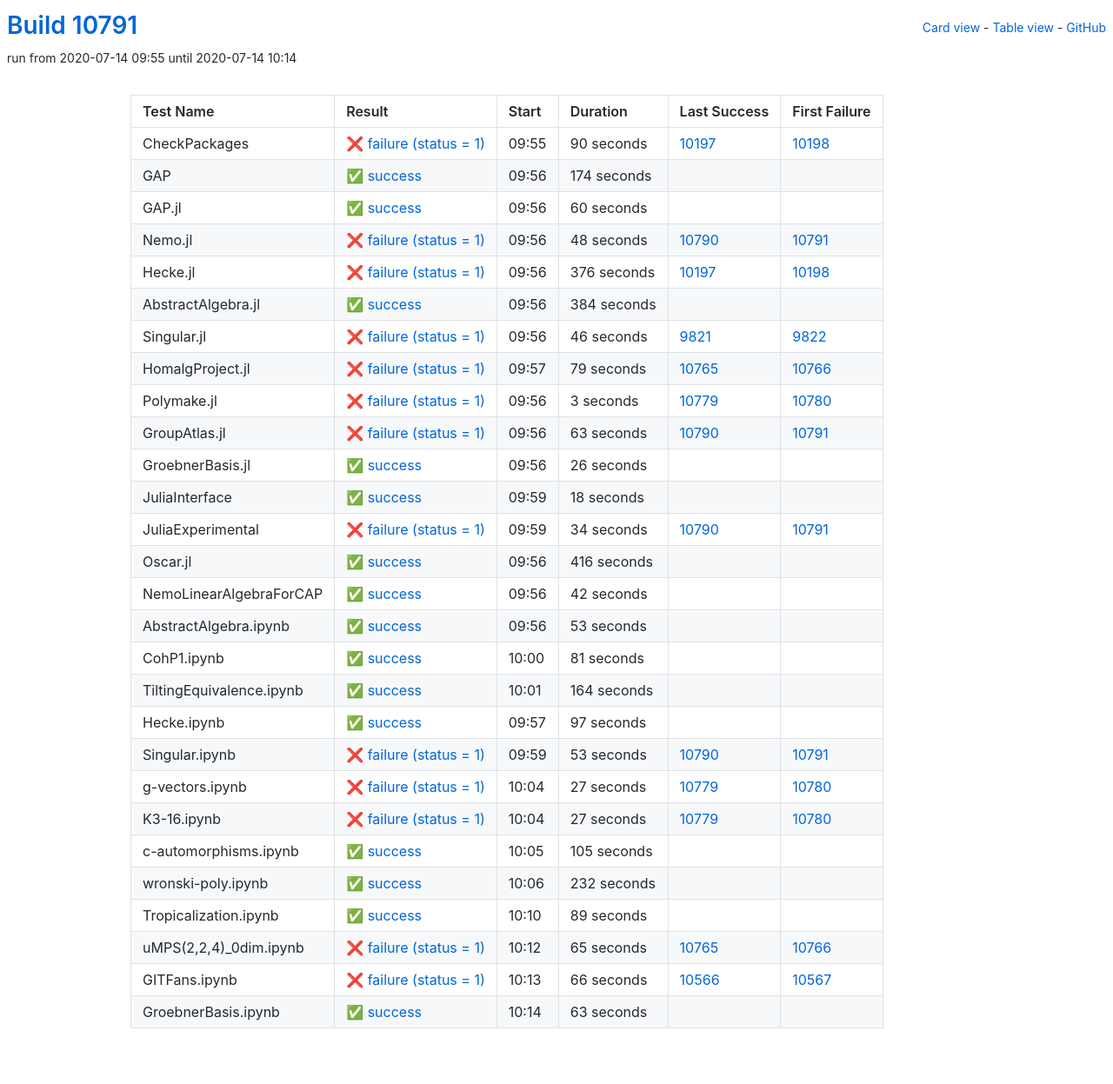
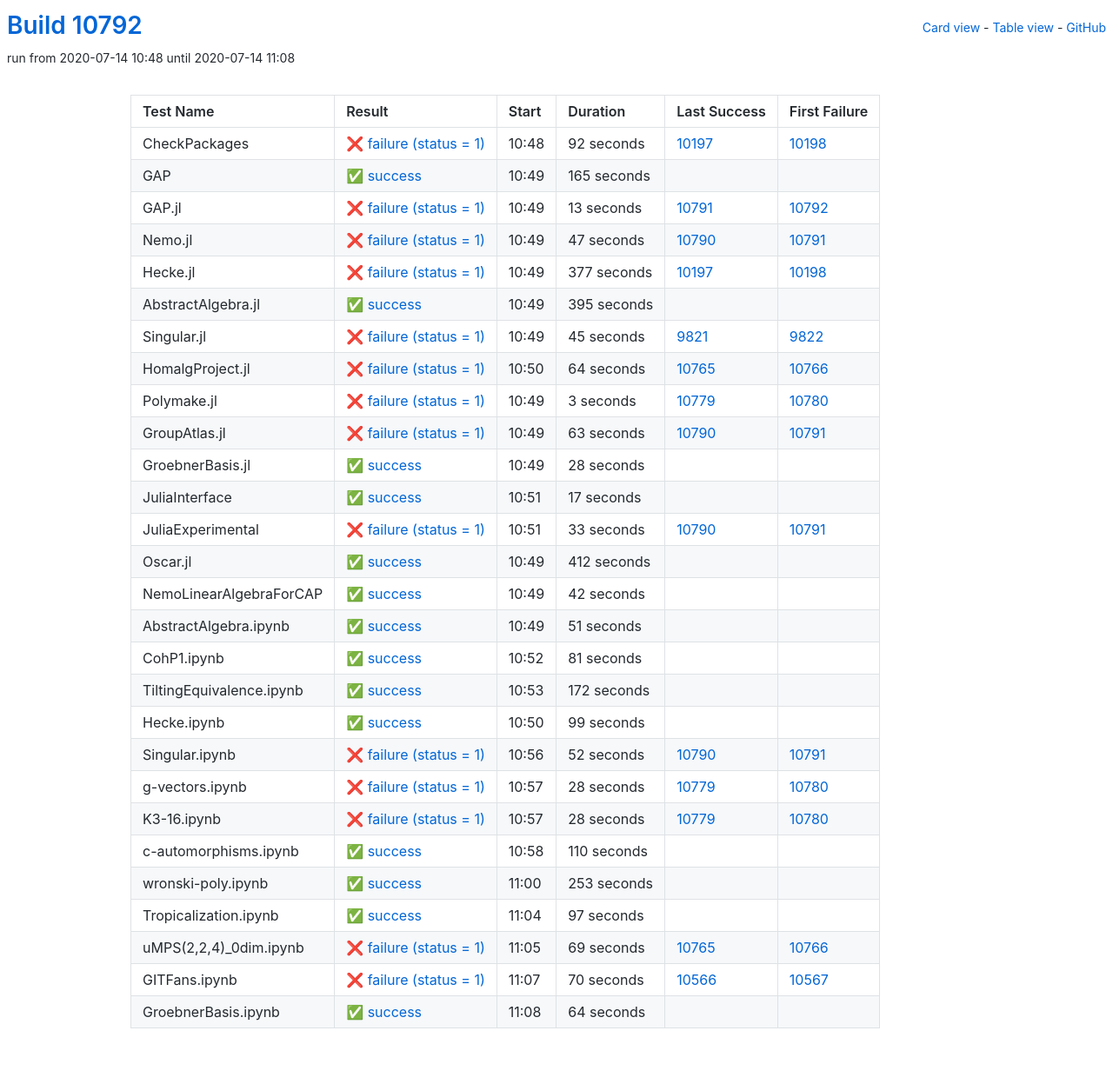
Before and after one commit to oscar-system/oscar-ci-status, a Jekyll site: the page built from table.html, in a window 1280 px wide. Shown: the whole page at 87% size. Built offline with Jekyll 4.4.1, drawn with Linux system fonts in a browser that asks for light colours.

Commit message:
Build #10792

```diff
--- a/_data/ci.yml
+++ b/_data/ci.yml
@@ -1,6 +1,6 @@
 ---
-build: 10791
-build_url: https://oscarci.mathematik.uni-kl.de/job/oscar/10791/
+build: 10792
+build_url: https://oscarci.mathematik.uni-kl.de/job/oscar/10792/
 job: oscar
 organization: oscar-system
 repo: oscar-ci-status
@@ -8,104 +8,104 @@
 tests:
 - name: CheckPackages
   id: checkpackages
-  log: https://oscarci.mathematik.uni-kl.de/job/oscar/10791/artifact/logs/build-10791/CheckPackages.log
-  start: 2020-07-14 09:55
+  log: https://oscarci.mathematik.uni-kl.de/job/oscar/10792/artifact/logs/build-10792/CheckPackages.log
+  start: 2020-07-14 10:48
   success: false
   exitcode: 1
   status: failure
-  duration: 90
+  duration: 92
   last_success: 10197
   last_success_url: https://oscarci.mathematik.uni-kl.de/job/oscar/10197/
   first_failure: 10198
   first_failure_url: https://oscarci.mathematik.uni-kl.de/job/oscar/10198/
 - name: GAP
   id: gap
-  log: https://oscarci.mathematik.uni-kl.de/job/oscar/10791/artifact/logs/build-10791/GAP.log
-  start: 2020-07-14 09:56
+  log: https://oscarci.mathematik.uni-kl.de/job/oscar/10792/artifact/logs/build-10792/GAP.log
+  start: 2020-07-14 10:49
   success: true
   exitcode: 0
   status: success
-  duration: 174
+  duration: 165
   last_success: false
   last_success_url:
   first_failure: false
   first_failure_url:
 - name: GAP.jl
   id: gap-jl
-  log: https://oscarci.mathematik.uni-kl.de/job/oscar/10791/artifact/logs/build-10791/GAP.jl.log
-  start: 2020-07-14 09:56
-  success: true
-  exitcode: 0
-  status: success
-  duration: 60
-  last_success: false
-  last_success_url:
-  first_failure: false
-  first_failure_url:
-- name: Nemo.jl
-  id: nemo-jl
-  log: https://oscarci.mathematik.uni-kl.de/job/oscar/10791/artifact/logs/build-10791/Nemo.jl.log
-  start: 2020-07-14 09:56
+  log: https://oscarci.mathematik.uni-kl.de/job/oscar/10792/artifact/logs/build-10792/GAP.jl.log
+  start: 2020-07-14 10:49
   success: false
   exitcode: 1
   status: failure
-  duration: 48
+  duration: 13
+  last_success: 10791
+  last_success_url: https://oscarci.mathematik.uni-kl.de/job/oscar/10791/
+  first_failure: 10792
+  first_failure_url: https://oscarci.mathematik.uni-kl.de/job/oscar/10792/
+- name: Nemo.jl
+  id: nemo-jl
+  log: https://oscarci.mathematik.uni-kl.de/job/oscar/10792/artifact/logs/build-10792/Nemo.jl.log
+  start: 2020-07-14 10:49
+  success: false
+  exitcode: 1
+  status: failure
+  duration: 47
   last_success: 10790
   last_success_url: https://oscarci.mathematik.uni-kl.de/job/oscar/10790/
   first_failure: 10791
   first_failure_url: https://oscarci.mathematik.uni-kl.de/job/oscar/10791/
 - name: Hecke.jl
   id: hecke-jl
-  log: https://oscarci.mathematik.uni-kl.de/job/oscar/10791/artifact/logs/build-10791/Hecke.jl.log
-  start: 2020-07-14 09:56
+  log: https://oscarci.mathematik.uni-kl.de/job/oscar/10792/artifact/logs/build-10792/Hecke.jl.log
+  start: 2020-07-14 10:49
   success: false
   exitcode: 1
   status: failure
-  duration: 376
+  duration: 377
   last_success: 10197
   last_success_url: https://oscarci.mathematik.uni-kl.de/job/oscar/10197/
   first_failure: 10198
   first_failure_url: https://oscarci.mathematik.uni-kl.de/job/oscar/10198/
 - name: AbstractAlgebra.jl
   id: abstractalgebra-jl
-  log: https://oscarci.mathematik.uni-kl.de/job/oscar/10791/artifact/logs/build-10791/AbstractAlgebra.jl.log
-  start: 2020-07-14 09:56
+  log: https://oscarci.mathematik.uni-kl.de/job/oscar/10792/artifact/logs/build-10792/AbstractAlgebra.jl.log
+  start: 2020-07-14 10:49
   success: true
   exitcode: 0
   status: success
-  duration: 384
+  duration: 395
   last_success: false
   last_success_url:
   first_failure: false
   first_failure_url:
 - name: Singular.jl
   id: singular-jl
-  log: https://oscarci.mathematik.uni-kl.de/job/oscar/10791/artifact/logs/build-10791/Singular.jl.log
-  start: 2020-07-14 09:56
+  log: https://oscarci.mathematik.uni-kl.de/job/oscar/10792/artifact/logs/build-10792/Singular.jl.log
+  start: 2020-07-14 10:49
   success: false
   exitcode: 1
   status: failure
-  duration: 46
+  duration: 45
   last_success: 9821
   last_success_url: https://oscarci.mathematik.uni-kl.de/job/oscar/9821/
   first_failure: 9822
   first_failure_url: https://oscarci.mathematik.uni-kl.de/job/oscar/9822/
 - name: HomalgProject.jl
   id: homalgproject-jl
-  log: https://oscarci.mathematik.uni-kl.de/job/oscar/10791/artifact/logs/build-10791/HomalgProject.jl.log
-  start: 2020-07-14 09:57
+  log: https://oscarci.mathematik.uni-kl.de/job/oscar/10792/artifact/logs/build-10792/HomalgProject.jl.log
+  start: 2020-07-14 10:50
   success: false
   exitcode: 1
   status: failure
-  duration: 79
+  duration: 64
   last_success: 10765
   last_success_url: https://oscarci.mathematik.uni-kl.de/job/oscar/10765/
   first_failure: 10766
   first_failure_url: https://oscarci.mathematik.uni-kl.de/job/oscar/10766/
 - name: Polymake.jl
   id: polymake-jl
-  log: https://oscarci.mathematik.uni-kl.de/job/oscar/10791/artifact/logs/build-10791/Polymake.jl.log
-  start: 2020-07-14 09:56
+  log: https://oscarci.mathematik.uni-kl.de/job/oscar/10792/artifact/logs/build-10792/Polymake.jl.log
+  start: 2020-07-14 10:49
   success: false
   exitcode: 1
   status: failure
@@ -116,8 +116,8 @@
   first_failure_url: https://oscarci.mathematik.uni-kl.de/job/oscar/10780/
 - name: GroupAtlas.jl
   id: groupatlas-jl
-  log: https://oscarci.mathematik.uni-kl.de/job/oscar/10791/artifact/logs/build-10791/GroupAtlas.jl.log
-  start: 2020-07-14 09:56
+  log: https://oscarci.mathematik.uni-kl.de/job/oscar/10792/artifact/logs/build-10792/GroupAtlas.jl.log
+  start: 2020-07-14 10:49
   success: false
   exitcode: 1
   status: failure
@@ -128,56 +128,56 @@
   first_failure_url: https://oscarci.mathematik.uni-kl.de/job/oscar/10791/
 - name: GroebnerBasis.jl
   id: groebnerbasis-jl
-  log: https://oscarci.mathematik.uni-kl.de/job/oscar/10791/artifact/logs/build-10791/GroebnerBasis.jl.log
-  start: 2020-07-14 09:56
+  log: https://oscarci.mathematik.uni-kl.de/job/oscar/10792/artifact/logs/build-10792/GroebnerBasis.jl.log
+  start: 2020-07-14 10:49
   success: true
   exitcode: 0
   status: success
-  duration: 26
+  duration: 28
   last_success: false
   last_success_url:
   first_failure: false
   first_failure_url:
 - name: JuliaInterface
   id: juliainterface
-  log: https://oscarci.mathematik.uni-kl.de/job/oscar/10791/artifact/logs/build-10791/JuliaInterface.log
-  start: 2020-07-14 09:59
+  log: https://oscarci.mathematik.uni-kl.de/job/oscar/10792/artifact/logs/build-10792/JuliaInterface.log
+  start: 2020-07-14 10:51
   success: true
   exitcode: 0
   status: success
-  duration: 18
+  duration: 17
   last_success: false
   last_success_url:
   first_failure: false
   first_failure_url:
 - name: JuliaExperimental
   id: juliaexperimental
-  log: https://oscarci.mathematik.uni-kl.de/job/oscar/10791/artifact/logs/build-10791/JuliaExperimental.log
-  start: 2020-07-14 09:59
+  log: https://oscarci.mathematik.uni-kl.de/job/oscar/10792/artifact/logs/build-10792/JuliaExperimental.log
+  start: 2020-07-14 10:51
   success: false
   exitcode: 1
   status: failure
-  duration: 34
+  duration: 33
   last_success: 10790
   last_success_url: https://oscarci.mathematik.uni-kl.de/job/oscar/10790/
   first_failure: 10791
   first_failure_url: https://oscarci.mathematik.uni-kl.de/job/oscar/10791/
 - name: Oscar.jl
   id: oscar-jl
-  log: https://oscarci.mathematik.uni-kl.de/job/oscar/10791/artifact/logs/build-10791/Oscar.jl.log
-  start: 2020-07-14 09:56
+  log: https://oscarci.mathematik.uni-kl.de/job/oscar/10792/artifact/logs/build-10792/Oscar.jl.log
+  start: 2020-07-14 10:49
   success: true
   exitcode: 0
   status: success
-  duration: 416
+  duration: 412
   last_success: false
   last_success_url:
   first_failure: false
   first_failure_url:
 - name: NemoLinearAlgebraForCAP
   id: nemolinearalgebraforcap
-  log: https://oscarci.mathematik.uni-kl.de/job/oscar/10791/artifact/logs/build-10791/NemoLinearAlgebraForCAP.log
-  start: 2020-07-14 09:56
+  log: https://oscarci.mathematik.uni-kl.de/job/oscar/10792/artifact/logs/build-10792/NemoLinearAlgebraForCAP.log
+  start: 2020-07-14 10:49
   success: true
   exitcode: 0
   status: success
@@ -188,20 +188,20 @@
   first_failure_url:
 - name: AbstractAlgebra.ipynb
   id: abstractalgebra-ipynb
-  log: https://oscarci.mathematik.uni-kl.de/job/oscar/10791/artifact/logs/build-10791/AbstractAlgebra.ipynb.log
-  start: 2020-07-14 09:56
+  log: https://oscarci.mathematik.uni-kl.de/job/oscar/10792/artifact/logs/build-10792/AbstractAlgebra.ipynb.log
+  start: 2020-07-14 10:49
   success: true
   exitcode: 0
   status: success
-  duration: 53
+  duration: 51
   last_success: false
   last_success_url:
   first_failure: false
   first_failure_url:
 - name: CohP1.ipynb
   id: cohp1-ipynb
-  log: https://oscarci.mathematik.uni-kl.de/job/oscar/10791/artifact/logs/build-10791/CohP1.ipynb.log
-  start: 2020-07-14 10:00
+  log: https://oscarci.mathematik.uni-kl.de/job/oscar/10792/artifact/logs/build-10792/CohP1.ipynb.log
+  start: 2020-07-14 10:52
   success: true
   exitcode: 0
   status: success
@@ -212,20 +212,92 @@
   first_failure_url:
 - name: TiltingEquivalence.ipynb
   id: tiltingequivalence-ipynb
-  log: https://oscarci.mathematik.uni-kl.de/job/oscar/10791/artifact/logs/build-10791/TiltingEquivalence.ipynb.log
-  start: 2020-07-14 10:01
+  log: https://oscarci.mathematik.uni-kl.de/job/oscar/10792/artifact/logs/build-10792/TiltingEquivalence.ipynb.log
+  start: 2020-07-14 10:53
   success: true
   exitcode: 0
   status: success
-  duration: 164
+  duration: 172
   last_success: false
   last_success_url:
   first_failure: false
   first_failure_url:
 - name: Hecke.ipynb
   id: hecke-ipynb
-  log: https://oscarci.mathematik.uni-kl.de/job/oscar/10791/artifact/logs/build-10791/Hecke.ipynb.log
-  start: 2020-07-14 09:57
+  log: https://oscarci.mathematik.uni-kl.de/job/oscar/10792/artifact/logs/build-10792/Hecke.ipynb.log
+  start: 2020-07-14 10:50
+  success: true
+  exitcode: 0
+  status: success
+  duration: 99
+  last_success: false
+  last_success_url:
+  first_failure: false
+  first_failure_url:
+- name: Singular.ipynb
+  id: singular-ipynb
+  log: https://oscarci.mathematik.uni-kl.de/job/oscar/10792/artifact/logs/build-10792/Singular.ipynb.log
+  start: 2020-07-14 10:56
+  success: false
+  exitcode: 1
+  status: failure
+  duration: 52
+  last_success: 10790
+  last_success_url: https://oscarci.mathematik.uni-kl.de/job/oscar/10790/
+  first_failure: 10791
+  first_failure_url: https://oscarci.mathematik.uni-kl.de/job/oscar/10791/
+- name: g-vectors.ipynb
+  id: g-vectors-ipynb
+  log: https://oscarci.mathematik.uni-kl.de/job/oscar/10792/artifact/logs/build-10792/g-vectors.ipynb.log
+  start: 2020-07-14 10:57
+  success: false
+  exitcode: 1
+  status: failure
+  duration: 28
+  last_success: 10779
+  last_success_url: https://oscarci.mathematik.uni-kl.de/job/oscar/10779/
+  first_failure: 10780
+  first_failure_url: https://oscarci.mathematik.uni-kl.de/job/oscar/10780/
+- name: K3-16.ipynb
+  id: k3-16-ipynb
+  log: https://oscarci.mathematik.uni-kl.de/job/oscar/10792/artifact/logs/build-10792/K3-16.ipynb.log
+  start: 2020-07-14 10:57
+  success: false
+  exitcode: 1
+  status: failure
+  duration: 28
+  last_success: 10779
+  last_success_url: https://oscarci.mathematik.uni-kl.de/job/oscar/10779/
+  first_failure: 10780
+  first_failure_url: https://oscarci.mathematik.uni-kl.de/job/oscar/10780/
+- name: c-automorphisms.ipynb
+  id: c-automorphisms-ipynb
+  log: https://oscarci.mathematik.uni-kl.de/job/oscar/10792/artifact/logs/build-10792/c-automorphisms.ipynb.log
+  start: 2020-07-14 10:58
+  success: true
+  exitcode: 0
+  status: success
+  duration: 110
+  last_success: false
+  last_success_url:
+  first_failure: false
+  first_failure_url:
+- name: wronski-poly.ipynb
+  id: wronski-poly-ipynb
+  log: https://oscarci.mathematik.uni-kl.de/job/oscar/10792/artifact/logs/build-10792/wronski-poly.ipynb.log
+  start: 2020-07-14 11:00
+  success: true
+  exitcode: 0
+  status: success
+  duration: 253
+  last_success: false
+  last_success_url:
+  first_failure: false
+  first_failure_url:
+- name: Tropicalization.ipynb
+  id: tropicalization-ipynb
+  log: https://oscarci.mathematik.uni-kl.de/job/oscar/10792/artifact/logs/build-10792/Tropicalization.ipynb.log
+  start: 2020-07-14 11:04
   success: true
   exitcode: 0
   status: success
@@ -234,110 +306,38 @@
   last_success_url:
   first_failure: false
   first_failure_url:
-- name: Singular.ipynb
-  id: singular-ipynb
-  log: https://oscarci.mathematik.uni-kl.de/job/oscar/10791/artifact/logs/build-10791/Singular.ipynb.log
-  start: 2020-07-14 09:59
+- name: uMPS(2,2,4)_0dim.ipynb
+  id: umps-2-2-4-0dim-ipynb
+  log: https://oscarci.mathematik.uni-kl.de/job/oscar/10792/artifact/logs/build-10792/uMPS-2-2-4-_0dim.ipynb.log
+  start: 2020-07-14 11:05
   success: false
   exitcode: 1
   status: failure
-  duration: 53
-  last_success: 10790
-  last_success_url: https://oscarci.mathematik.uni-kl.de/job/oscar/10790/
-  first_failure: 10791
-  first_failure_url: https://oscarci.mathematik.uni-kl.de/job/oscar/10791/
-- name: g-vectors.ipynb
-  id: g-vectors-ipynb
-  log: https://oscarci.mathematik.uni-kl.de/job/oscar/10791/artifact/logs/build-10791/g-vectors.ipynb.log
-  start: 2020-07-14 10:04
-  success: false
-  exitcode: 1
-  status: failure
-  duration: 27
-  last_success: 10779
-  last_success_url: https://oscarci.mathematik.uni-kl.de/job/oscar/10779/
-  first_failure: 10780
-  first_failure_url: https://oscarci.mathematik.uni-kl.de/job/oscar/10780/
-- name: K3-16.ipynb
-  id: k3-16-ipynb
-  log: https://oscarci.mathematik.uni-kl.de/job/oscar/10791/artifact/logs/build-10791/K3-16.ipynb.log
-  start: 2020-07-14 10:04
-  success: false
-  exitcode: 1
-  status: failure
-  duration: 27
-  last_success: 10779
-  last_success_url: https://oscarci.mathematik.uni-kl.de/job/oscar/10779/
-  first_failure: 10780
-  first_failure_url: https://oscarci.mathematik.uni-kl.de/job/oscar/10780/
-- name: c-automorphisms.ipynb
-  id: c-automorphisms-ipynb
-  log: https://oscarci.mathematik.uni-kl.de/job/oscar/10791/artifact/logs/build-10791/c-automorphisms.ipynb.log
-  start: 2020-07-14 10:05
-  success: true
-  exitcode: 0
-  status: success
-  duration: 105
-  last_success: false
-  last_success_url:
-  first_failure: false
-  first_failure_url:
-- name: wronski-poly.ipynb
-  id: wronski-poly-ipynb
-  log: https://oscarci.mathematik.uni-kl.de/job/oscar/10791/artifact/logs/build-10791/wronski-poly.ipynb.log
-  start: 2020-07-14 10:06
-  success: true
-  exitcode: 0
-  status: success
-  duration: 232
-  last_success: false
-  last_success_url:
-  first_failure: false
-  first_failure_url:
-- name: Tropicalization.ipynb
-  id: tropicalization-ipynb
-  log: https://oscarci.mathematik.uni-kl.de/job/oscar/10791/artifact/logs/build-10791/Tropicalization.ipynb.log
-  start: 2020-07-14 10:10
-  success: true
-  exitcode: 0
-  status: success
-  duration: 89
-  last_success: false
-  last_success_url:
-  first_failure: false
-  first_failure_url:
-- name: uMPS(2,2,4)_0dim.ipynb
-  id: umps-2-2-4-0dim-ipynb
-  log: https://oscarci.mathematik.uni-kl.de/job/oscar/10791/artifact/logs/build-10791/uMPS-2-2-4-_0dim.ipynb.log
-  start: 2020-07-14 10:12
-  success: false
-  exitcode: 1
-  status: failure
-  duration: 65
+  duration: 69
   last_success: 10765
   last_success_url: https://oscarci.mathematik.uni-kl.de/job/oscar/10765/
   first_failure: 10766
   first_failure_url: https://oscarci.mathematik.uni-kl.de/job/oscar/10766/
 - name: GITFans.ipynb
   id: gitfans-ipynb
-  log: https://oscarci.mathematik.uni-kl.de/job/oscar/10791/artifact/logs/build-10791/GITFans.ipynb.log
-  start: 2020-07-14 10:13
+  log: https://oscarci.mathematik.uni-kl.de/job/oscar/10792/artifact/logs/build-10792/GITFans.ipynb.log
+  start: 2020-07-14 11:07
   success: false
   exitcode: 1
   status: failure
-  duration: 66
+  duration: 70
   last_success: 10566
   last_success_url: https://oscarci.mathematik.uni-kl.de/job/oscar/10566/
   first_failure: 10567
   first_failure_url: https://oscarci.mathematik.uni-kl.de/job/oscar/10567/
 - name: GroebnerBasis.ipynb
   id: groebnerbasis-ipynb
-  log: https://oscarci.mathematik.uni-kl.de/job/oscar/10791/artifact/logs/build-10791/GroebnerBasis.ipynb.log
-  start: 2020-07-14 10:14
+  log: https://oscarci.mathematik.uni-kl.de/job/oscar/10792/artifact/logs/build-10792/GroebnerBasis.ipynb.log
+  start: 2020-07-14 11:08
   success: true
   exitcode: 0
   status: success
-  duration: 63
+  duration: 64
   last_success: false
   last_success_url:
   first_failure: false
```
Also changed, not shown: README.md.
